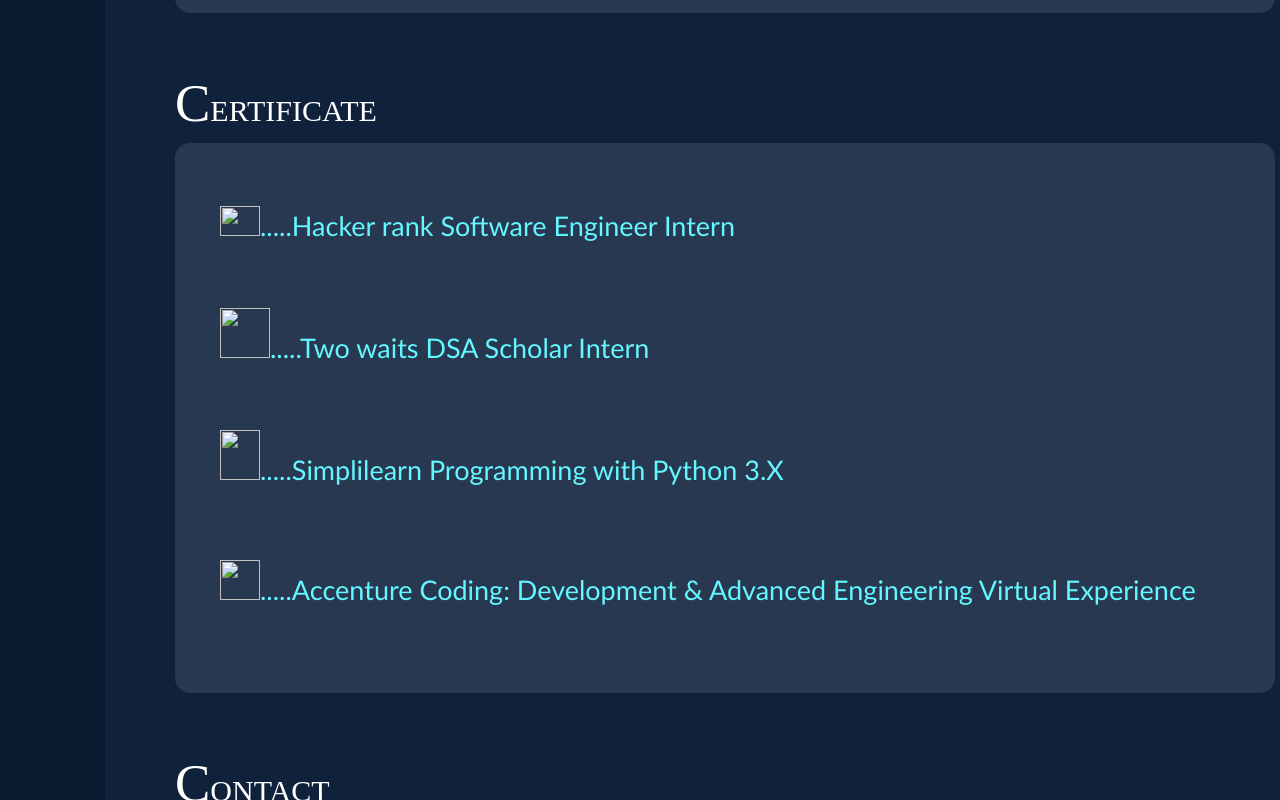
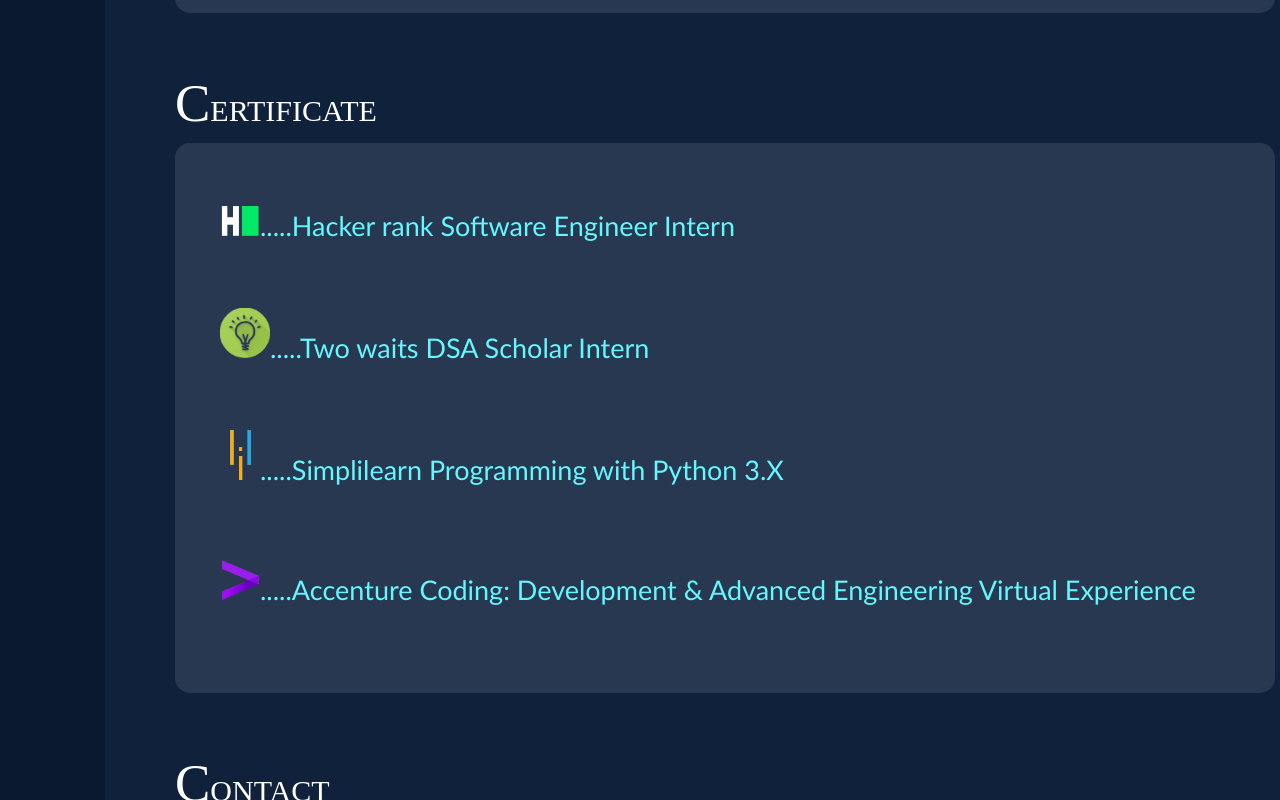
Before and after one commit to dynamiccoder-gif/PORTFOLIO, a plain HTML site: page index.html in a window 1280 px wide. Shown: the part 3075-3875 px from the top of the page. Drawn offline with Linux system fonts and the light colour scheme; the site is published under a folder, as on GitHub Pages, so addresses that start at the root find nothing.

Commit message:
Update index.html

```diff
--- a/index.html
+++ b/index.html
@@ -99,7 +99,7 @@
     <div class="profile3" >
         <div class="project1 project-container" >
           <h1>Budget Web App</h1>
-           <a href="https://dynamiccoder-gif.github.io/projects-budgetapp/" target="_blank"> <img src="/images/project1.png" height="150px" width="300px" style="margin-left: 28px; border-radius: 10px; border: 4px solid rgb(148, 153, 151)" ></a>
+           <a href="https://dynamiccoder-gif.github.io/projects-budgetapp/" target="_blank"> <img src="images/project1.png" height="150px" width="300px" style="margin-left: 28px; border-radius: 10px; border: 4px solid rgb(148, 153, 151)" ></a>
            <p class="project-content">
             The Budget Management Web Application is a simple web Application that enables users to efficiently track their finances by setting budgets, adding expenses, and managing balances. Featuring an intuitive interface and interactive modal forms, it empowers users to maintain financial stability with ease. <br><br><br><br> <b>Technologies - HTML, CSS, JS</b><br>
            <a href="https://dynamiccoder-gif.github.io/projects-budgetapp/" style="font-size: 30px; color: aqua;" target="_blank">try it</a>
@@ -108,7 +108,7 @@
 
     <div class="project2 project-container ">
       <h1>Amazon UI Clone</h1>
-        <a href="https://dynamiccoder-gif.github.io/projects-amazon-UI-clone-/" target="_blank"><img src="/images/project2.png"  height="150px" width="300px" style="margin-left: 28px; border-radius: 10px; border: 4px solid rgb(148, 153, 151)" ></a>
+        <a href="https://dynamiccoder-gif.github.io/projects-amazon-UI-clone-/" target="_blank"><img src="images/project2.png"  height="150px" width="300px" style="margin-left: 28px; border-radius: 10px; border: 4px solid rgb(148, 153, 151)" ></a>
         <p class="project-content">
           This project aims to replicate the user interface and functionality of an e-commerce website, similar to Amazon, providing users with a platform to browse and purchase various products online. The project utilizes HTML for structuring the webpage content and CSS for styling and layout. <br><br> <br><br><br><b>Technologies - HTML, CSS</b><br>
          <a href="https://dynamiccoder-gif.github.io/projects-amazon-UI-clone-/" style="font-size: 30px; color: aqua;" target="_blank">try it</a>
@@ -159,13 +159,13 @@
 <div class="certificate">
  <p class="certificate-part">
 
-  <a href="CERTIFICATE/software_engineer_intern certificate.pdf" class="certificate-con" target="_blank"> <img src="/images/hacker-rank-removebg-preview.png" width="40px" height="30px">.....Hacker rank Software Engineer Intern</a> <br> <br>
+  <a href="CERTIFICATE/software_engineer_intern certificate.pdf" class="certificate-con" target="_blank"> <img src="images/hacker-rank-removebg-preview.png" width="40px" height="30px">.....Hacker rank Software Engineer Intern</a> <br> <br>
 
-  <a href="CERTIFICATE/twowaits.jpg" class="certificate-con" target="_blank"><img src="/images/twowiats.png" width="50px" height="50px">.....Two waits DSA Scholar Intern</a> <br><br>
+  <a href="CERTIFICATE/twowaits.jpg" class="certificate-con" target="_blank"><img src="images/twowiats.png" width="50px" height="50px">.....Two waits DSA Scholar Intern</a> <br><br>
 
-  <a href="CERTIFICATE/python-simp.pdf" class="certificate-con" target="_blank"> <img src="/images/simplilearn.png" width="40px" height="50px">.....Simplilearn Programming with Python 3.X</a>  <br> <br>
+  <a href="CERTIFICATE/python-simp.pdf" class="certificate-con" target="_blank"> <img src="images/simplilearn.png" width="40px" height="50px">.....Simplilearn Programming with Python 3.X</a>  <br> <br>
 
-  <a href="CERTIFICATE/Accenture  coding and dev.pdf" class="certificate-con" target="_blank"> <img src="/images/accenture.png" width="40px" height="40px">.....Accenture Coding: Development & Advanced Engineering Virtual Experience
+  <a href="CERTIFICATE/Accenture  coding and dev.pdf" class="certificate-con" target="_blank"> <img src="images/accenture.png" width="40px" height="40px">.....Accenture Coding: Development & Advanced Engineering Virtual Experience
     </a> <br> <br>
 </p>
 </div><div id="contactid"></div>
```
